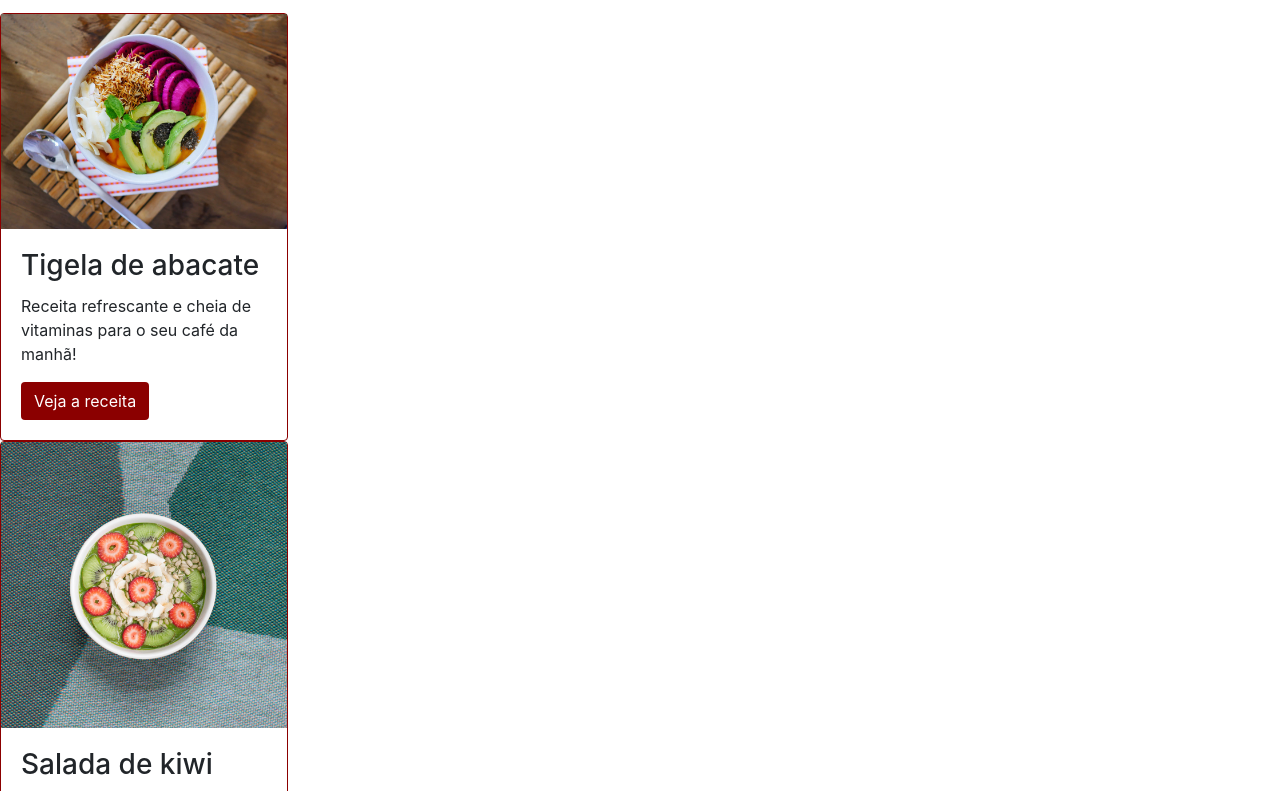
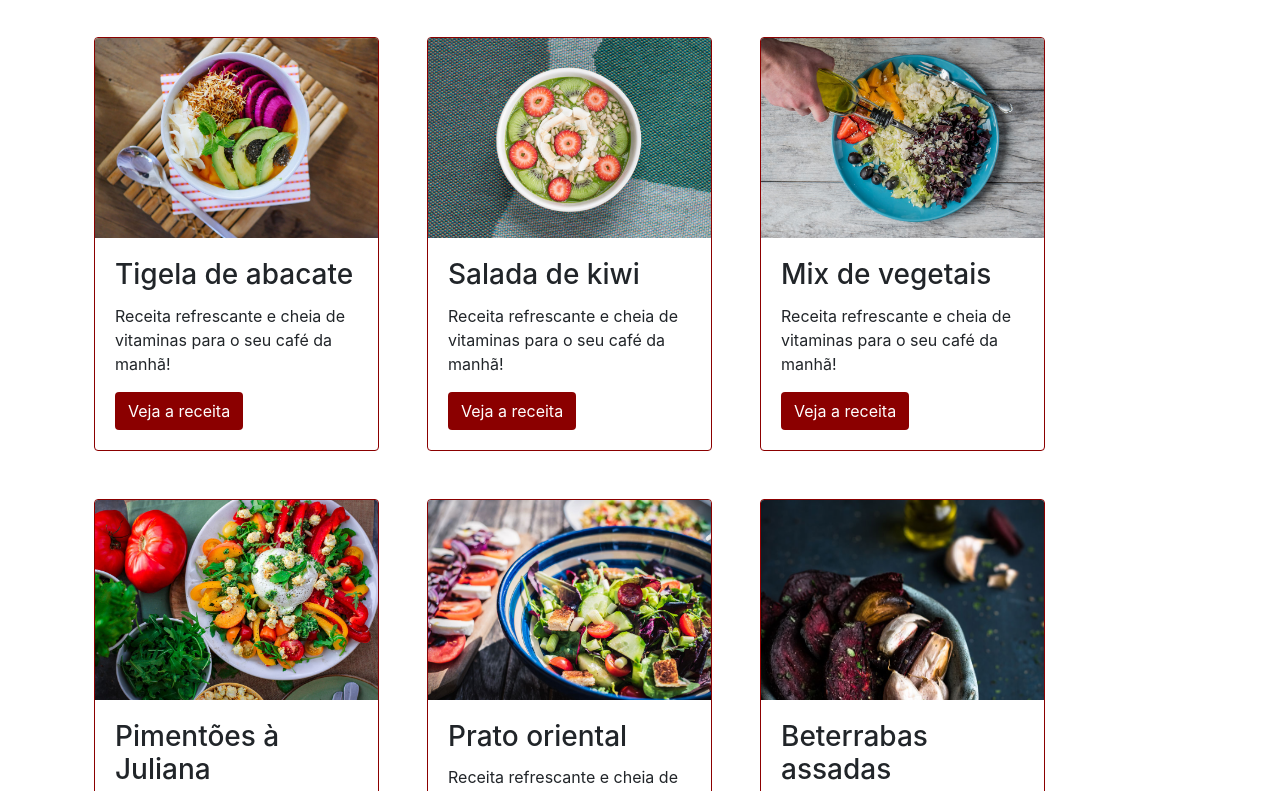
Before and after one commit to QuerenFernandes/projetoFruta, a plain HTML site: page index.html in a window 1280 px wide. Shown: the part 691-1482 px from the top of the page. Drawn offline with nearby package versions, Linux system fonts and the light colour scheme.

Commit message:
ajustes nos cards

```diff
--- a/index.html
+++ b/index.html
@@ -66,60 +66,62 @@
     <p class="text-center text-secondary pt-1 pb-4"> Nossas receitas ajudam você a aproveitar melhor os alimentos, economizar, ganhar tempo e praticidade</p>
   </section>
 
-<section id="receitas">
-  <section class="card" style="width: 18rem;">
-    <img src="src/img/receita-abacate.jpg" alt="tigela com salada de abacate, vista superior">
+<section id="receitas" class="container">
+  <div class="row">
+    <article class="card card-largura p-0 m-4 col-12 col-md-4 col-lg-3">
+      <img src="src/img/receita-abacate.jpg" class="card-img-top card-posicao-imagem" alt="tigela com salada de abacate, vista superior">
       <div class="card-body">
         <h3 class="card-title">Tigela de abacate</h3>
         <p class="card-text">Receita refrescante e cheia de vitaminas para o seu café da manhã!</p>
         <a href="#" class="btn botao">Veja a receita</a>
       </div>
-  </section>
+    </article>
 
-  <section class="card" style="width: 18rem;">
-    <img src="src/img/receita-kiwi.jpg" alt="tigela de mingau com kiwi, vista superior">
+    <article class="card card-largura p-0 m-4 col-12 col-md-4 col-lg-3">
+      <img src="src/img/receita-kiwi.jpg" class="card-img-top card-posicao-imagem" alt="tigela de mingau com kiwi, vista superior">
       <div class="card-body">
         <h3 class="card-title">Salada de kiwi</h3>
         <p class="card-text">Receita refrescante e cheia de vitaminas para o seu café da manhã!</p>
         <a href="#" class="btn botao">Veja a receita</a>
       </div>
-  </section>
+    </article>
 
-  <section class="card" style="width: 18rem;">
-    <img src="src/img/receita-mix.jpg" alt="prato com mix de vegetais e mão de pessoa adicionando azeite, vista superior">
+    <article class="card card-largura p-0 m-4 col-12 col-md-4 col-lg-3">
+      <img src="src/img/receita-mix.jpg" class="card-img-top card-posicao-imagem" alt="prato com mix de vegetais e mão de pessoa adicionando azeite, vista superior">
       <div class="card-body">
         <h3 class="card-title">Mix de vegetais</h3>
         <p class="card-text">Receita refrescante e cheia de vitaminas para o seu café da manhã!</p>
         <a href="#" class="btn botao">Veja a receita</a>
       </div>
-  </section>
+    </article>
 
-  <section class="card" style="width: 18rem;">
-    <img src="src/img/receita-pimentoes.jpg" alt="prato de salada de pimentões com alguns ingredientes ao lado, vista superior">
+    <article class="card card-largura p-0 m-4 col-12 col-md-4 col-lg-3">
+      <img src="src/img/receita-pimentoes.jpg" class="card-img-top card-posicao-imagem" alt="prato de salada de pimentões com alguns ingredientes ao lado, vista superior">
       <div class="card-body">
         <h3 class="card-title">Pimentões à Juliana</h3>
         <p class="card-text">Receita refrescante e cheia de vitaminas para o seu café da manhã!</p>
         <a href="#" class="btn botao">Veja a receita</a>
       </div>
-  </section>
+    </article>
 
-  <section class="card" style="width: 18rem;">
-    <img src="src/img/receita-oriental.jpg" alt="tigela com salada de vegetais estilo oriental, vista de cima">
+    <article class="card card-largura p-0 m-4 col-12 col-md-4 col-lg-3">
+      <img src="src/img/receita-oriental.jpg" class="card-img-top card-posicao-imagem" alt="tigela com salada de vegetais estilo oriental, vista de cima">
       <div class="card-body">
         <h3 class="card-title">Prato oriental</h3>
         <p class="card-text">Receita refrescante e cheia de vitaminas para o seu café da manhã!</p>
         <a href="#" class="btn botao">Veja a receita</a>
       </div>
-  </section>
+    </article>
 
-  <section class="card" style="width: 18rem;">
-    <img src="src/img/receita-beterrabas.jpg" alt="tigela com beterrabas e dentes de alho assados em primeiro plano, com ingredientes ao fundo">
+    <article class="card card-largura p-0 m-4 col-12 col-md-4 col-lg-3">
+      <img src="src/img/receita-beterrabas.jpg" class="card-img-top card-posicao-imagem" alt="tigela com beterrabas e dentes de alho assados em primeiro plano, com ingredientes ao fundo">
       <div class="card-body">
         <h3 class="card-title">Beterrabas assadas</h3>
         <p class="card-text">Receita refrescante e cheia de vitaminas para o seu café da manhã!</p>
         <a href="#" class="btn botao">Veja a receita</a>
       </div>
-  </section>
+    </article>
+  </div>
 </section>
 </main>
 
--- a/src/style.css
+++ b/src/style.css
@@ -21,3 +21,13 @@
 .card {
     border-color: darkred;
 }
+
+.card-posicao-imagem {
+    object-fit: cover;
+    /*object-position: 0 70%;*/
+    height: 200px;
+}
+
+.card-largura {
+    max-width: 18rem;
+}
```
Lines whose indentation alone changed are shown as unchanged.
